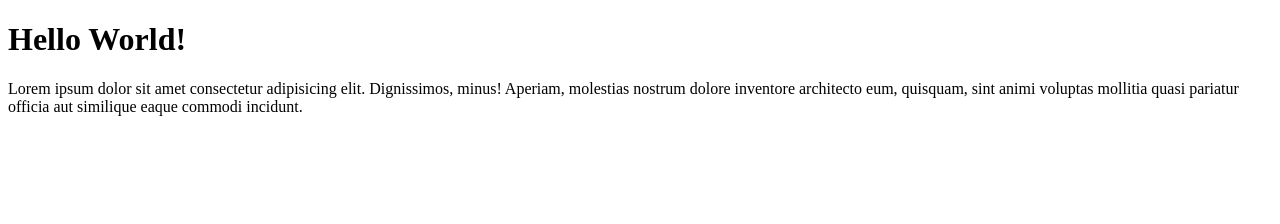
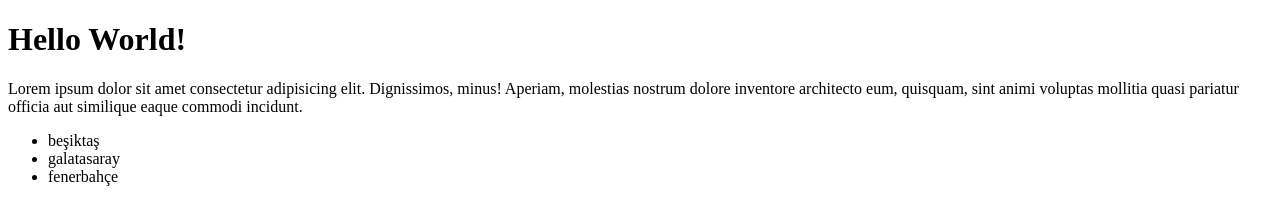
Before and after one commit to asafsoyer1/Test, a plain HTML site: page assets/index.html in a window 1280 px wide. Drawn offline with Linux system fonts and the light colour scheme.

Commit message:
v004-add list

```diff
--- a/assets/index.html
+++ b/assets/index.html
@@ -14,5 +14,10 @@
       quisquam, sint animi voluptas mollitia quasi pariatur officia aut
       similique eaque commodi incidunt.
     </main>
+    <ul>
+      <li>beşiktaş</li>
+      <li>galatasaray</li>
+      <li>fenerbahçe</li>
+    </ul>
   </body>
 </html>
```
